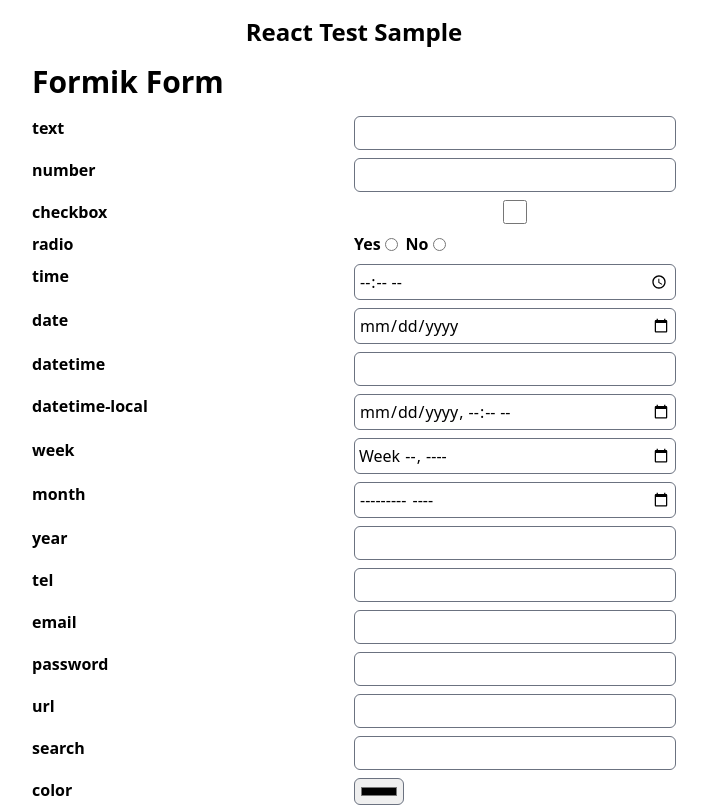
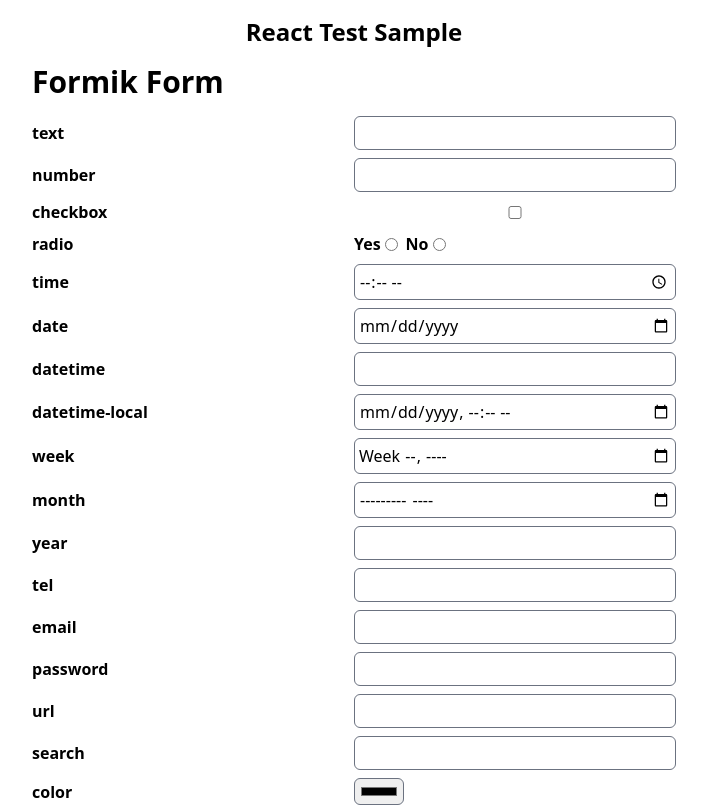
Before and after one commit to taro-28/react-test-sample, a Next.js app: page /formik in a window 1280 px wide. Shown: the top 807 px of the page, without its empty margins (286-993 px from the left). Built offline with nearby package versions, Linux system fonts and the light colour scheme.

Commit message:
add items center to label

```diff
--- a/src/app/formik/FormikForm.tsx
+++ b/src/app/formik/FormikForm.tsx
@@ -64,7 +64,7 @@
         <Form className='w-fit space-y-2'>
           {Array.from(inputTypeToRoleMap.entries()).map(([inputType]) => (
             <div key={inputType}>
-              <Label className='grid grid-cols-2'>
+              <Label className='grid grid-cols-2 items-center'>
                 {inputType}
                 {(() => {
                   switch (inputType) {
```
